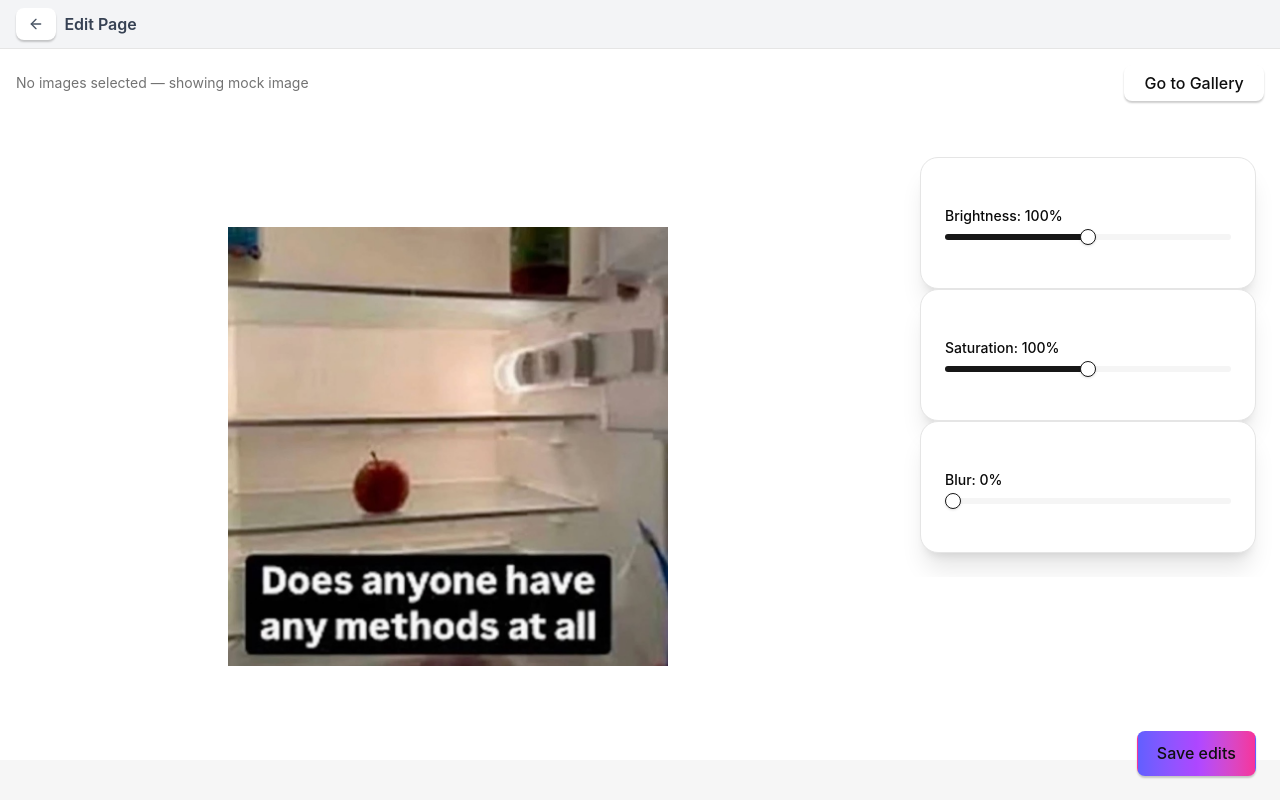
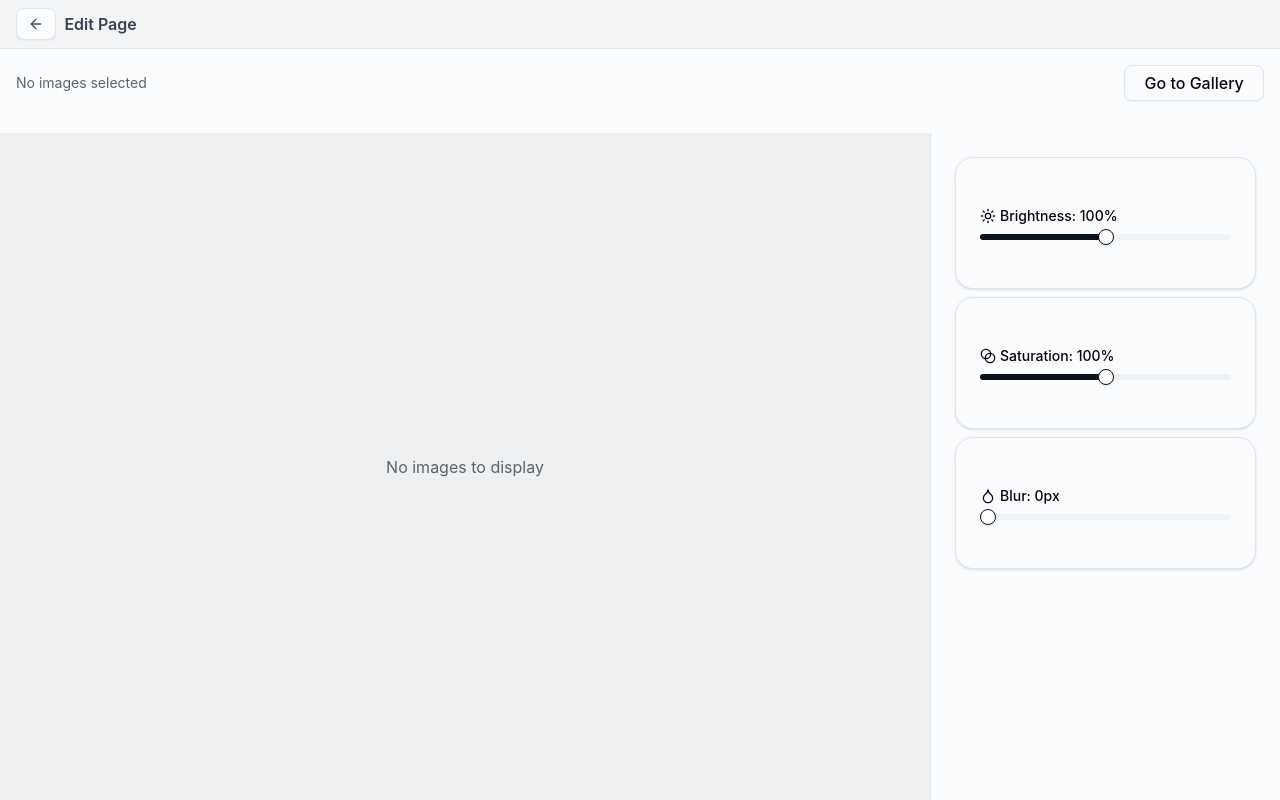
Before and after one commit to VxTi/umain-picksy, a React (Vite) app: page /edit in a window 1280 px wide. Built offline with nearby package versions, Linux system fonts and the light colour scheme.

Commit message:
Added icons for better styling

```diff
--- a/src/App.css
+++ b/src/App.css
@@ -17,8 +17,8 @@
   line-height: 24px;
   font-weight: 400;
 
-  color: #0f0f0f;
-  background-color: #f6f6f6;
+  color: #000a14;
+  background-color: #fafbfc;
 
   font-synthesis: none;
   text-rendering: optimizeLegibility;
@@ -26,46 +26,37 @@
   -moz-osx-font-smoothing: grayscale;
   -webkit-text-size-adjust: 100%;
   --radius: 0.625rem;
-  --background: oklch(1 0 0);
-  --foreground: oklch(0.145 0 0);
-  --card: oklch(1 0 0);
-  --card-foreground: oklch(0.145 0 0);
-  --popover: oklch(1 0 0);
-  --popover-foreground: oklch(0.145 0 0);
-  --primary: oklch(0.205 0 0);
-  --primary-foreground: oklch(0.985 0 0);
-  --secondary: oklch(0.97 0 0);
-  --secondary-foreground: oklch(0.205 0 0);
-  --muted: oklch(0.97 0 0);
-  --muted-foreground: oklch(0.556 0 0);
-  --accent: oklch(0.97 0 0);
-  --accent-foreground: oklch(0.205 0 0);
-  --destructive: oklch(0.577 0.245 27.325);
-  --border: oklch(0.922 0 0);
-  --input: oklch(0.922 0 0);
-  --ring: oklch(0.708 0 0);
-  --chart-1: oklch(0.646 0.222 41.116);
-  --chart-2: oklch(0.6 0.118 184.704);
-  --chart-3: oklch(0.398 0.07 227.392);
-  --chart-4: oklch(0.828 0.189 84.429);
-  --chart-5: oklch(0.769 0.188 70.08);
-  --sidebar: oklch(0.985 0 0);
-  --sidebar-foreground: oklch(0.145 0 0);
-  --sidebar-primary: oklch(0.205 0 0);
-  --sidebar-primary-foreground: oklch(0.985 0 0);
-  --sidebar-accent: oklch(0.97 0 0);
-  --sidebar-accent-foreground: oklch(0.205 0 0);
-  --sidebar-border: oklch(0.922 0 0);
-  --sidebar-ring: oklch(0.708 0 0);
-}
-
-.container {
-  margin: 0;
-  padding-top: 10vh;
-  display: flex;
-  flex-direction: column;
-  justify-content: center;
-  text-align: center;
+  --background: oklch(0.99 0.002 250);
+  --foreground: oklch(0.12 0.01 250);
+  --card: oklch(0.99 0.002 250);
+  --card-foreground: oklch(0.12 0.01 250);
+  --popover: oklch(0.99 0.002 250);
+  --popover-foreground: oklch(0.12 0.01 250);
+  --primary: oklch(0.18 0.02 250);
+  --primary-foreground: oklch(0.99 0.002 250);
+  --secondary: oklch(0.96 0.005 250);
+  --secondary-foreground: oklch(0.18 0.02 250);
+  --muted: oklch(0.96 0.005 250);
+  --muted-foreground: oklch(0.5 0.02 250);
+  --accent: oklch(0.94 0.01 250);
+  --accent-foreground: oklch(0.18 0.02 250);
+  --destructive: oklch(0.55 0.2 25);
+  --border: oklch(0.92 0.01 250);
+  --input: oklch(0.92 0.01 250);
+  --ring: oklch(0.65 0.05 250);
+  --chart-1: oklch(0.6 0.2 250);
+  --chart-2: oklch(0.55 0.15 200);
+  --chart-3: oklch(0.45 0.1 150);
+  --chart-4: oklch(0.75 0.18 100);
+  --chart-5: oklch(0.7 0.15 50);
+  --sidebar: oklch(0.99 0.002 250);
+  --sidebar-foreground: oklch(0.12 0.01 250);
+  --sidebar-primary: oklch(0.18 0.02 250);
+  --sidebar-primary-foreground: oklch(0.99 0.002 250);
+  --sidebar-accent: oklch(0.94 0.01 250);
+  --sidebar-accent-foreground: oklch(0.18 0.02 250);
+  --sidebar-border: oklch(0.92 0.01 250);
+  --sidebar-ring: oklch(0.65 0.05 250);
 }
 
 .logo {
@@ -86,12 +77,12 @@
 
 a {
   font-weight: 500;
-  color: #646cff;
+  color: #0070f3;
   text-decoration: inherit;
 }
 
 a:hover {
-  color: #535bf2;
+  color: #0051af;
 }
 
 h1 {
@@ -101,15 +92,15 @@ h1 {
 input,
 button {
   border-radius: 8px;
-  border: 1px solid transparent;
+  border: 1px solid var(--border);
   padding: 0.6em 1.2em;
   font-size: 1em;
   font-weight: 500;
   font-family: inherit;
-  color: #0f0f0f;
-  background-color: #ffffff;
-  transition: border-color 0.25s;
-  box-shadow: 0 2px 2px rgba(0, 0, 0, 0.2);
+  color: var(--foreground);
+  background-color: var(--background);
+  transition: all 0.2s ease;
+  box-shadow: 0 1px 2px rgba(0, 0, 0, 0.05);
 }
 
 button {
@@ -117,11 +108,11 @@ button {
 }
 
 button:hover {
-  border-color: #396cd8;
+  border-color: var(--ring);
+  background-color: var(--accent);
 }
 button:active {
-  border-color: #396cd8;
-  background-color: #e8e8e8;
+  background-color: var(--secondary);
 }
 
 input,
@@ -135,21 +126,18 @@ button {
 
 @media (prefers-color-scheme: dark) {
   :root {
-    color: #f6f6f6;
-    background-color: #2f2f2f;
+    color: #e2e8f0;
+    background-color: #010409;
   }
 
   a:hover {
-    color: #24c8db;
+    color: #3291ff;
   }
 
   input,
   button {
-    color: #ffffff;
-    background-color: #0f0f0f98;
-  }
-  button:active {
-    background-color: #0f0f0f69;
+    color: var(--foreground);
+    background-color: var(--background);
   }
 }
 
@@ -194,40 +182,6 @@ button {
   --color-sidebar-ring: var(--sidebar-ring);
 }
 
-.dark {
-  --background: oklch(0.145 0 0);
-  --foreground: oklch(0.985 0 0);
-  --card: oklch(0.205 0 0);
-  --card-foreground: oklch(0.985 0 0);
-  --popover: oklch(0.205 0 0);
-  --popover-foreground: oklch(0.985 0 0);
-  --primary: oklch(0.922 0 0);
-  --primary-foreground: oklch(0.205 0 0);
-  --secondary: oklch(0.269 0 0);
-  --secondary-foreground: oklch(0.985 0 0);
-  --muted: oklch(0.269 0 0);
-  --muted-foreground: oklch(0.708 0 0);
-  --accent: oklch(0.269 0 0);
-  --accent-foreground: oklch(0.985 0 0);
-  --destructive: oklch(0.704 0.191 22.216);
-  --border: oklch(1 0 0 / 10%);
-  --input: oklch(1 0 0 / 15%);
-  --ring: oklch(0.556 0 0);
-  --chart-1: oklch(0.488 0.243 264.376);
-  --chart-2: oklch(0.696 0.17 162.48);
-  --chart-3: oklch(0.769 0.188 70.08);
-  --chart-4: oklch(0.627 0.265 303.9);
-  --chart-5: oklch(0.645 0.246 16.439);
-  --sidebar: oklch(0.205 0 0);
-  --sidebar-foreground: oklch(0.985 0 0);
-  --sidebar-primary: oklch(0.488 0.243 264.376);
-  --sidebar-primary-foreground: oklch(0.985 0 0);
-  --sidebar-accent: oklch(0.269 0 0);
-  --sidebar-accent-foreground: oklch(0.985 0 0);
-  --sidebar-border: oklch(1 0 0 / 10%);
-  --sidebar-ring: oklch(0.556 0 0);
-}
-
 @layer base {
   * {
     @apply border-border outline-ring/50;
--- a/src/pages/Edit.tsx
+++ b/src/pages/Edit.tsx
@@ -11,45 +11,63 @@ function Edit() {
   const navigate = useNavigate();
   const images = (location.state?.images as ImageItem[]) || [];
 
-  // editing state
-  const [brightness, setBrightness] = useState(100);
-  const [blur, setBlur] = useState(0);
-  const [saturation, setSaturation] = useState(100);
+  // editing state for image 1
+  const [brightness1, setBrightness1] = useState(100);
+  const [blur1, setBlur1] = useState(0);
+  const [saturation1, setSaturation1] = useState(100);
 
-  // fallback mock image if nothing selected
-  const image =
-    images[0] ??
-    ({
-      id: "mock",
-      title: "Mock image",
-      url: "/photo_to_edit.jpeg",
-    } as ImageItem);
+  // editing state for image 2
+  const [brightness2, setBrightness2] = useState(100);
+  const [blur2, setBlur2] = useState(0);
+  const [saturation2, setSaturation2] = useState(100);
+
+  const [activeImageIndex, setActiveImageIndex] = useState(0);
+
+  const image1 = images[0];
+  const image2 = images[1];
 
   const handleSave = () => {
-    const payload = {
-      imageId: image.id,
-      edits: {
-        brightness,
-        blur,
-        saturation,
-      },
-      timestamp: new Date().toISOString(),
-    };
-    console.log("Edits " + payload.edits.blur + " " + payload.edits.brightness + " " + payload.edits.saturation)
+    if (image1) {
+      console.log(`Image 1 (${image1.id}) edits: blur=${blur1}, brightness=${brightness1}, saturation=${saturation1}`);
+    }
+    if (image2) {
+      console.log(`Image 2 (${image2.id}) edits: blur=${blur2}, brightness=${brightness2}, saturation=${saturation2}`);
+    }
   }
 
+  const isDouble = images.length === 2;
+
   return (
-    <main className="max-h-screen bg-background flex flex-col">
-      <TopBar title="Edit Page" />
+    <main className="h-screen bg-background flex flex-col overflow-hidden">
+      <TopBar title={isDouble ? "Compare & Edit" : "Edit Page"} />
 
-      <div className="p-4">
+      <div className="p-4 flex-shrink-0">
         <div className="flex items-center justify-between mb-4">
           <p className="text-sm text-muted-foreground">
             {images.length > 0
               ? `${images.length} image(s) selected for editing`
-              : "No images selected — showing mock image"}
+              : "No images selected"}
           </p>
 
+          <div className="flex gap-2">
+            {isDouble && (
+              <div className="flex bg-muted rounded-lg p-1">
+                <Button
+                  variant={activeImageIndex === 0 ? "default" : "ghost"}
+                  size="sm"
+                  onClick={() => setActiveImageIndex(0)}
+                >
+                  Image 1
+                </Button>
+                <Button
+                  variant={activeImageIndex === 1 ? "default" : "ghost"}
+                  size="sm"
+                  onClick={() => setActiveImageIndex(1)}
+                >
+                  Image 2
+                </Button>
+              </div>
+            )}
             {images.length === 0 && (
               <Button variant="outline" onClick={() => navigate("/gallery")}>
                 Go to Gallery
@@ -57,47 +75,62 @@ function Edit() {
             )}
           </div>
         </div>
+      </div>
 
       <div className="flex flex-1 overflow-hidden">
-        {/* Image Preview */}
-        <div className="w-[70%] flex justify-center items-center overflow-hidden">
+        {/* Image Preview Area */}
+        <div className="flex-1 flex justify-center items-center bg-black/5 p-4 gap-4 overflow-hidden">
+          {image1 && (
+            <div className={`flex-1 h-full flex flex-col items-center justify-center transition-all duration-300 ${isDouble && activeImageIndex === 1 ? 'opacity-50 scale-95' : 'opacity-100 scale-100'}`}>
                <PhotoComponent
-            src={image.url}
-            alt={image.title}
-            brightness={brightness}
-            blur={blur}
-            saturation={saturation}
+                src={image1.url}
+                alt={image1.title}
+                brightness={brightness1}
+                blur={blur1}
+                saturation={saturation1}
               />
+              {isDouble && <span className="mt-2 text-xs font-medium text-muted-foreground">Image 1</span>}
+            </div>
+          )}
+
+          {image2 && (
+            <div className={`flex-1 h-full flex flex-col items-center justify-center transition-all duration-300 ${activeImageIndex === 0 ? 'opacity-50 scale-95' : 'opacity-100 scale-100'}`}>
+              <PhotoComponent
+                src={image2.url}
+                alt={image2.title}
+                brightness={brightness2}
+                blur={blur2}
+                saturation={saturation2}
+              />
+              <span className="mt-2 text-xs font-medium text-muted-foreground">Image 2</span>
+            </div>
+          )}
+
+          {!image1 && !image2 && (
+             <div className="text-muted-foreground">No images to display</div>
+          )}
         </div>
 
         {/* Settings Sidebar */}
-        <div className="w-[30%] h-[80%] overflow-auto">
+        <div className="w-[350px] border-l bg-card overflow-y-auto">
           <EditingSettingsBar
-            brightness={brightness}
-            saturation={saturation}
-            blur={blur}
-            onBrightnessChange={setBrightness}
-            onSaturationChange={setSaturation}
-            onBlurChange={setBlur}
+            brightness={activeImageIndex === 0 ? brightness1 : brightness2}
+            saturation={activeImageIndex === 0 ? saturation1 : saturation2}
+            blur={activeImageIndex === 0 ? blur1 : blur2}
+            onBrightnessChange={activeImageIndex === 0 ? setBrightness1 : setBrightness2}
+            onSaturationChange={activeImageIndex === 0 ? setSaturation1 : setSaturation2}
+            onBlurChange={activeImageIndex === 0 ? setBlur1 : setBlur2}
           />
+
+          <div className="p-6 pt-0">
+             <Button
+              onClick={handleSave}
+              className="w-full rounded-full font-semibold text-white bg-gradient-to-r from-indigo-500 via-purple-500 to-pink-500 shadow-lg shadow-purple-500/30 hover:scale-102 transition-all"
+            >
+              Save edits
+            </Button>
           </div>
-
-        <button
-        onClick={handleSave}
-        className="
-          fixed bottom-6 right-6
-          px-8 py-3
-          rounded-full
-          font-semibold text-white
-          bg-gradient-to-r from-indigo-500 via-purple-500 to-pink-500
-          shadow-lg shadow-purple-500/30
-          hover:scale-105 hover:shadow-xl
-          active:scale-95
-          transition-all duration-200
-          backdrop-blur-md
-        ">
-        Save edits
-      </button>
+        </div>
       </div>
     </main>
   );
--- a/src/pages/EditingSettingsBar.tsx
+++ b/src/pages/EditingSettingsBar.tsx
@@ -1,5 +1,6 @@
 import { Slider } from "@/components/ui/slider";
-import { Card, CardContent } from "@/components/ui/card";
+import { Card, CardContent }               from "@/components/ui/card";
+import { BlendIcon, DropletIcon, SunIcon } from 'lucide-react';
 
 type Props = {
   brightness: number; // 0..200
@@ -25,13 +26,14 @@ export default function EditingSettingsBar({
   //onGrayscaleChange
 }: Props) {
   return (
-    <div className="h-full w-full p-6">
+    <div className="h-full w-full p-6 flex flex-col gap-2">
 
       {/* Brightness */}
-      <Card className="w-full rounded-2xl shadow-xl">
+      <Card className="w-full rounded-2xl">
         <CardContent className="p-6 space-y-4">
           <div className="space-y-2">
-            <div className="text-sm font-medium">
+            <div className="text-sm font-medium flex items-center gap-1">
+              <SunIcon className='size-4'/>
               Brightness: {brightness}%
             </div>
             <Slider
@@ -46,10 +48,11 @@ export default function EditingSettingsBar({
       </Card>
 
       {/* Saturation */}
-      <Card className="w-full rounded-2xl shadow-xl">
+      <Card className="w-full rounded-2xl">
         <CardContent className="p-6 space-y-4">
           <div className="space-y-2">
-            <div className="text-sm font-medium">
+            <div className="text-sm font-medium flex items-center gap-1">
+              <BlendIcon className='size-4'/>
               Saturation: {saturation}%
             </div>
             <Slider
@@ -64,17 +67,18 @@ export default function EditingSettingsBar({
       </Card>
 
       {/* Blur */}
-      <Card className="w-full rounded-2xl shadow-xl">
+      <Card className="w-full rounded-2xl">
         <CardContent className="p-6 space-y-4">
           <div className="space-y-2">
-            <div className="text-sm font-medium">
-              Blur: {blur}%
+            <div className="text-sm font-medium flex items-center gap-1">
+              <DropletIcon className='size-4'/>
+              Blur: {blur}px
             </div>
             <Slider
               value={[blur]}
               onValueChange={(v) => onBlurChange(v[0])}
               min={0}
-              max={100}
+              max={20}
               step={1}
             />
           </div>
--- a/src/pages/PhotoComponent.tsx
+++ b/src/pages/PhotoComponent.tsx
@@ -13,7 +13,7 @@ export const PhotoComponent: React.FC<ImageViewProps> = ({
   alt = "",
   brightness = 100,
   blur = 0,
-  saturation = 0,
+  saturation = 100,
 }) => {
     const filter = `brightness(${brightness}%) saturate(${saturation}%) blur(${blur}px)`;
   return (
@@ -21,8 +21,8 @@ export const PhotoComponent: React.FC<ImageViewProps> = ({
       src={src}
       alt={alt}
       style={{
-        maxHeight: "70%",
-        maxWidth: "70%",
+        maxHeight: "100%",
+        maxWidth: "100%",
         objectFit: "contain",
         filter
       }}
```
Also changed, not shown: src/PicksyView.tsx (+5 -3 lines), src/pages/Gallery.tsx (+6 -4 lines), src/pages/Home.tsx (+14 -14 lines). Lines whose indentation alone changed are shown as unchanged.
